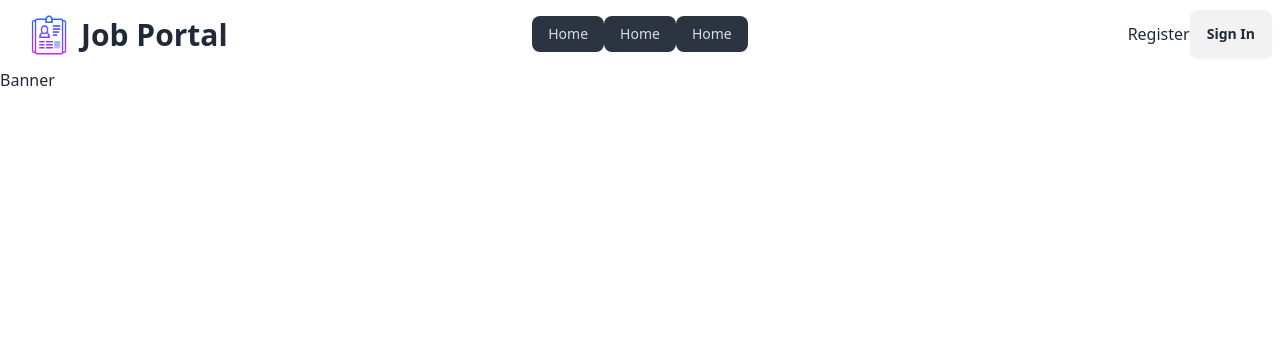
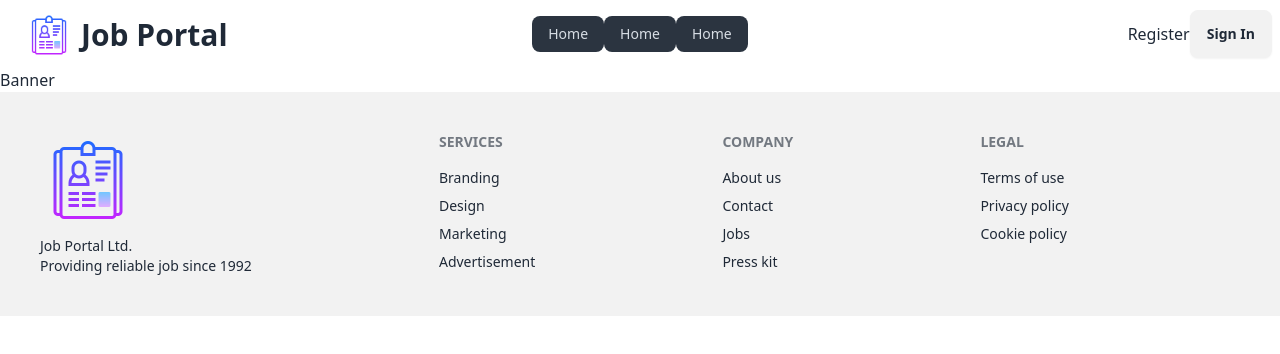
Before and after one commit to ashrafulislam08/job-portal-client, a React (Vite) app: page / in a window 1280 px wide. Shown: the top 354 px of the page. Built offline with nearby package versions, Linux system fonts and the light colour scheme; no server answers.

Commit message:
Footer design done

```diff
--- a/src/layout/MainLayout.jsx
+++ b/src/layout/MainLayout.jsx
@@ -1,6 +1,7 @@
 import React from "react";
 import { Outlet } from "react-router-dom";
 import Navbar from "../pages/shared/Navbar";
+import Footer from "../pages/shared/Footer";
 
 const MainLayout = () => {
   return (
@@ -9,6 +10,7 @@
       <Navbar />
       <Outlet />
       {/* Footer */}
+      <Footer />
     </div>
   );
 };
--- /dev/null
+++ b/src/pages/shared/Footer.jsx
@@ -0,0 +1,39 @@
+import React from "react";
+import logo from "../../assets/jobs-logo.png";
+
+const Footer = () => {
+  return (
+    <footer className="footer bg-base-200 text-base-content p-10">
+      <aside>
+        <img src={logo} alt="" />
+        <p>
+          Job Portal Ltd.
+          <br />
+          Providing reliable job since 1992
+        </p>
+      </aside>
+      <nav>
+        <h6 className="footer-title">Services</h6>
+        <a className="link link-hover">Branding</a>
+        <a className="link link-hover">Design</a>
+        <a className="link link-hover">Marketing</a>
+        <a className="link link-hover">Advertisement</a>
+      </nav>
+      <nav>
+        <h6 className="footer-title">Company</h6>
+        <a className="link link-hover">About us</a>
+        <a className="link link-hover">Contact</a>
+        <a className="link link-hover">Jobs</a>
+        <a className="link link-hover">Press kit</a>
+      </nav>
+      <nav>
+        <h6 className="footer-title">Legal</h6>
+        <a className="link link-hover">Terms of use</a>
+        <a className="link link-hover">Privacy policy</a>
+        <a className="link link-hover">Cookie policy</a>
+      </nav>
+    </footer>
+  );
+};
+
+export default Footer;
```
